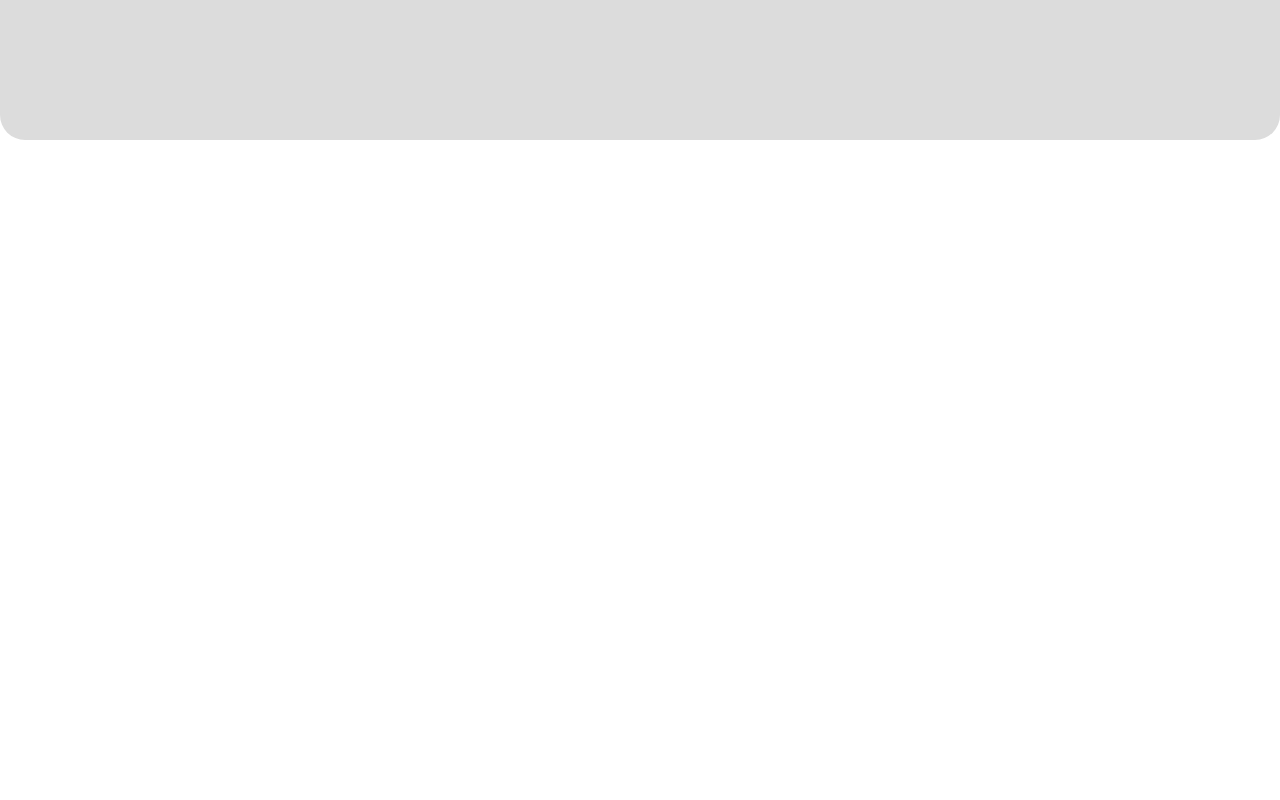
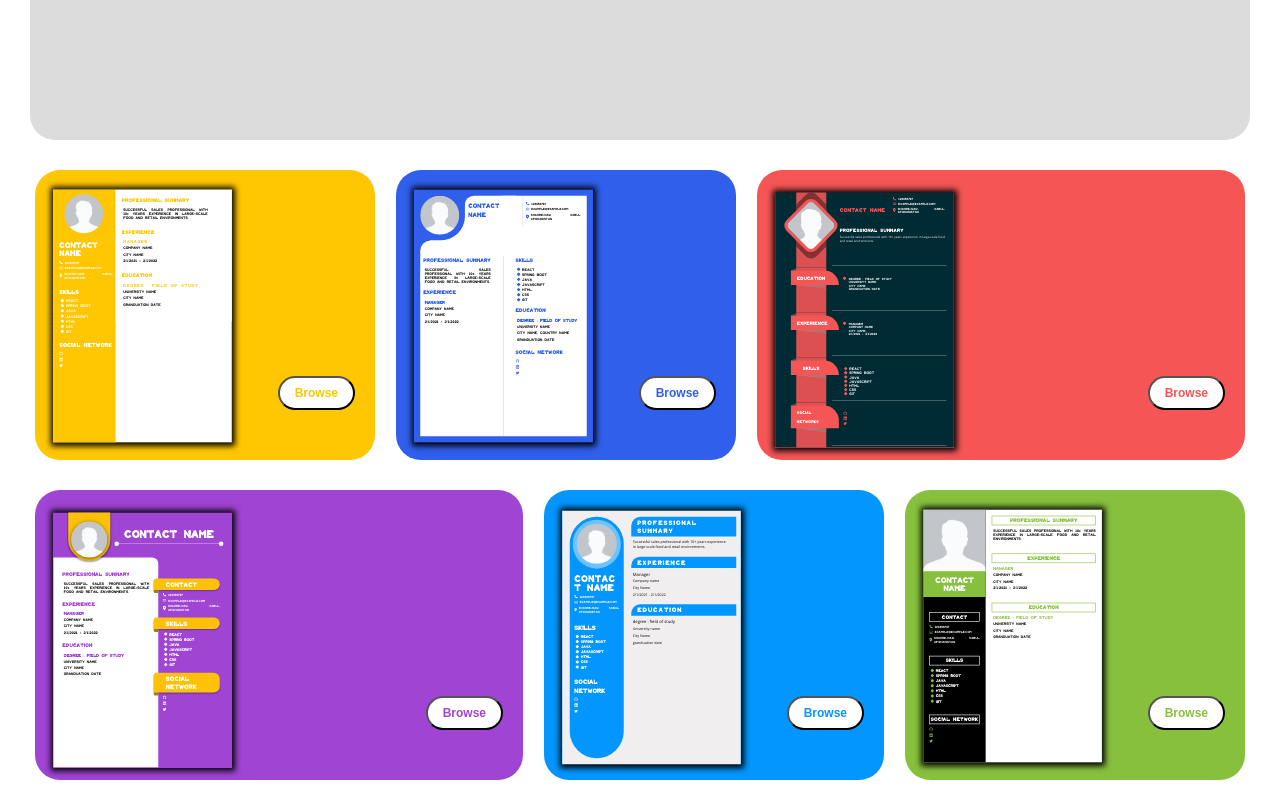
Before and after one commit to Aliherawi7/resume-builder, a React (Create React App) app: page / in a window 1280 px wide. Shown: the part 560-1360 px from the top of the page. Before the commit the page ends 800 px from the top, so only its background shows below. Built offline with nearby package versions, Linux system fonts and the light colour scheme.

Commit message:
button for dynamic route added

```diff
--- a/src/components/Home.js
+++ b/src/components/Home.js
@@ -1,19 +1,53 @@
 import React from 'react'
 import "./Home.css"
 import { Link } from 'react-router-dom'
+import Templates from '../Templates/Templates.js'
+import example ,{templateColor} from '../Templates/example'
+import templates from '../Templates/Templates.js'
 function Home() {
     return (
+        <main className='m-LR'>
             <div className="home">
                 <div className="intro">
                     <h3>BUILD</h3>
                     <h2>YOUR</h2>
                     <h1>RESUME</h1>
                     <h3>Free and Fast</h3>
-                <Link to="/build/getting-started"><button className='hvr-buzz-out'>Let's Build A Resume</button>
+                    <Link to={"/build/getting-started&&color=87c03d&&template=5"}><button className='hvr-buzz-out'>Let's Build A Resume</button>
+                    </Link>
+                </div>
+            </div>
+            <div className='popular-templates'>
+                {Templates.map((item) => {
+                    const temp ={template:item}
+                    const index = Templates.findIndex((input)=>{
+                        return input == item
+                    });
+                    const color = templateColor[index];
+                    console.log(index)
+                    return (
+                        <div className={'temp-item'+(index ==2 || index==3? " xlarg":" ")} key={item.name} style={{backgroundColor:color}}>
+                            {<temp.template
+                                contactInformation={example.contactInformation}
+                                skills={example.skills}
+                                summery={example.summery}
+                                experience={example.experience}
+                                education={example.education}
+                                color={color}
+                                font={"Maler"}
+                            />}
+                            <div className='details'>
+                                <Link to={"/build/getting-started&&color="+color.substring(1)+"&&template="+index}>
+                                <button className='browse-btn ' style={{"--color":color}}>Browse</button>
                                 </Link>
                             </div>
                         </div>
                     )
+                })}
+
+            </div>
+        </main>
+    )
 }
 
 export default Home
```
Lines whose indentation alone changed are shown as unchanged.
